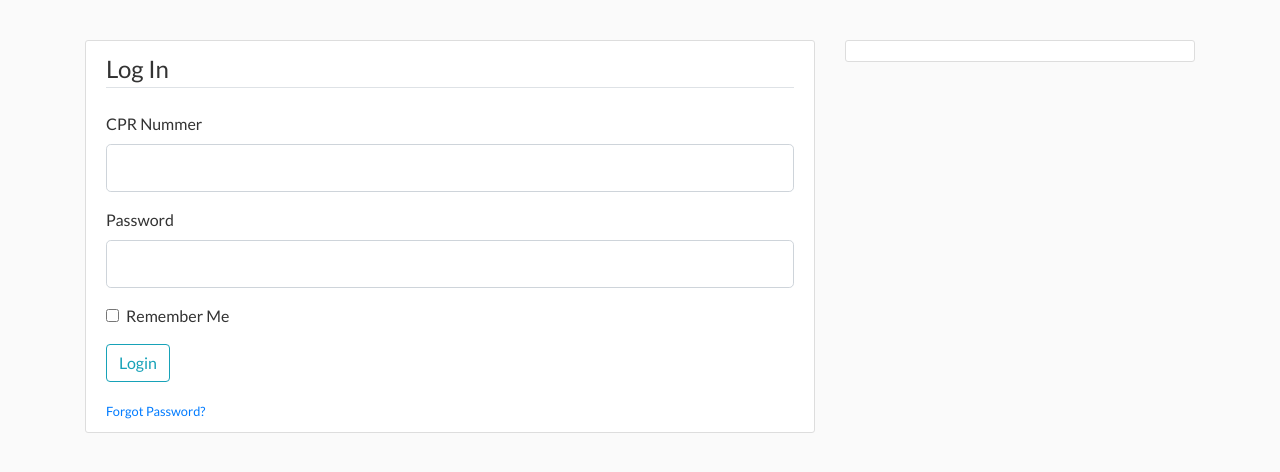
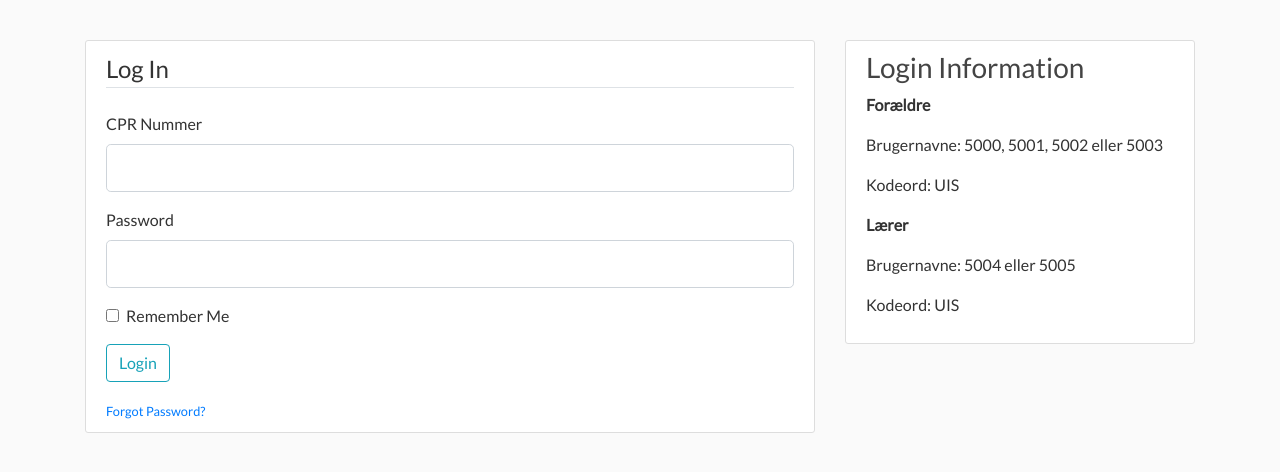
Before and after one commit to mikklf/UISAulaPrototype, a Flask app: page /login in a window 1280 px wide. Shown: the part 80-552 px from the top of the page. Run offline with Flask 2, Linux system fonts and the light colour scheme; some libraries are stand-ins or nearby versions.

Commit message:
Login information

```diff
--- a/aula/templates/home.html
+++ b/aula/templates/home.html
@@ -20,5 +20,7 @@
         </article>
     {% endfor %}
     {% else %}
+    <h1>Forside</h1>
+    <p>Login <a href="{{ url_for('Login.login') }}">her</a></p>
     {% endif %}
 {% endblock content %}
--- a/aula/templates/login.html
+++ b/aula/templates/login.html
@@ -45,3 +45,15 @@
         </form>
     </div>
 {% endblock content %}
+
+
+{% block sidebar %}
+<h3>Login Information</h3>
+<p style="font-weight:bold">Forældre</p>
+<p> Brugernavne: 5000, 5001, 5002 eller 5003</p>
+<p> Kodeord: UIS</p>
+<p style="font-weight:bold">Lærer</p>
+<p> Brugernavne: 5004 eller 5005</p>
+<p> Kodeord: UIS</p>
+
+{% endblock sidebar %}
```
